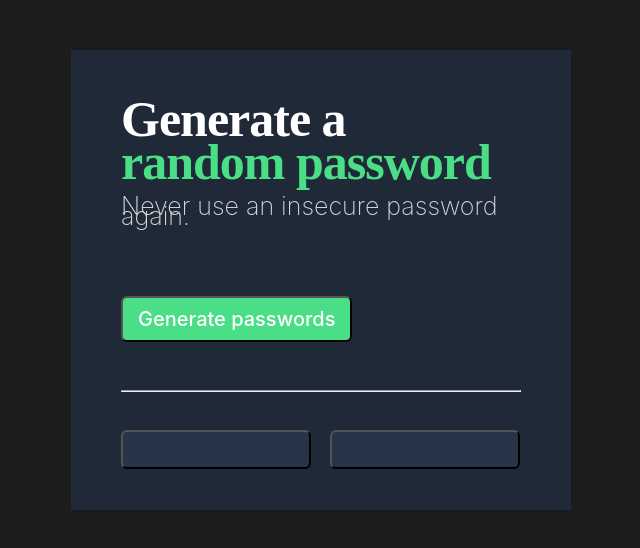
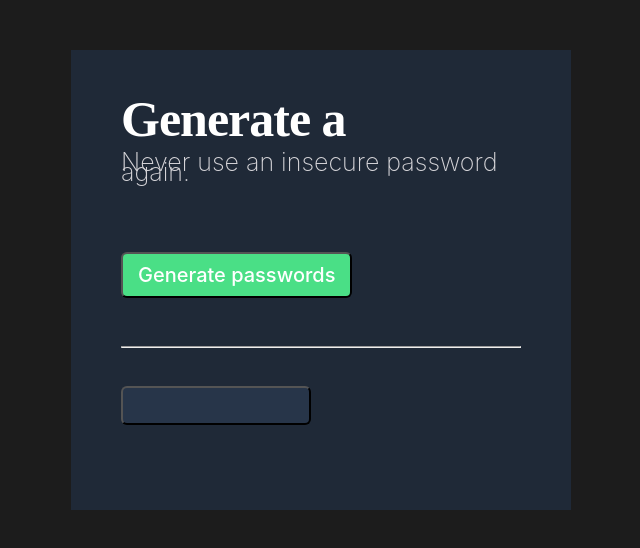
Before and after one commit to leakagegh/Password-Generator, a plain HTML site: page index.html in a window 1280 px wide. Shown: the whole page, without its empty margins (319-959 px from the left). Drawn offline with Linux system fonts and the light colour scheme.

Commit message:
Update index.html

```diff
--- a/index.html
+++ b/index.html
@@ -15,7 +15,7 @@
                 </div>
 
                 <div>
-                    <h1 class="header-2">random password</h1>
+                    <!-- h1 class="header-2">random password</h1 -->
                 </div>
 
             </div>
@@ -38,7 +38,7 @@
             <!-- Display area for generated passwords -->
             <div>
                 <button id="password-1"></button>
-                <button id="password-2"></button>
+                <!-- button id="password-2"></button -->
             </div>
 
         </div>
```
